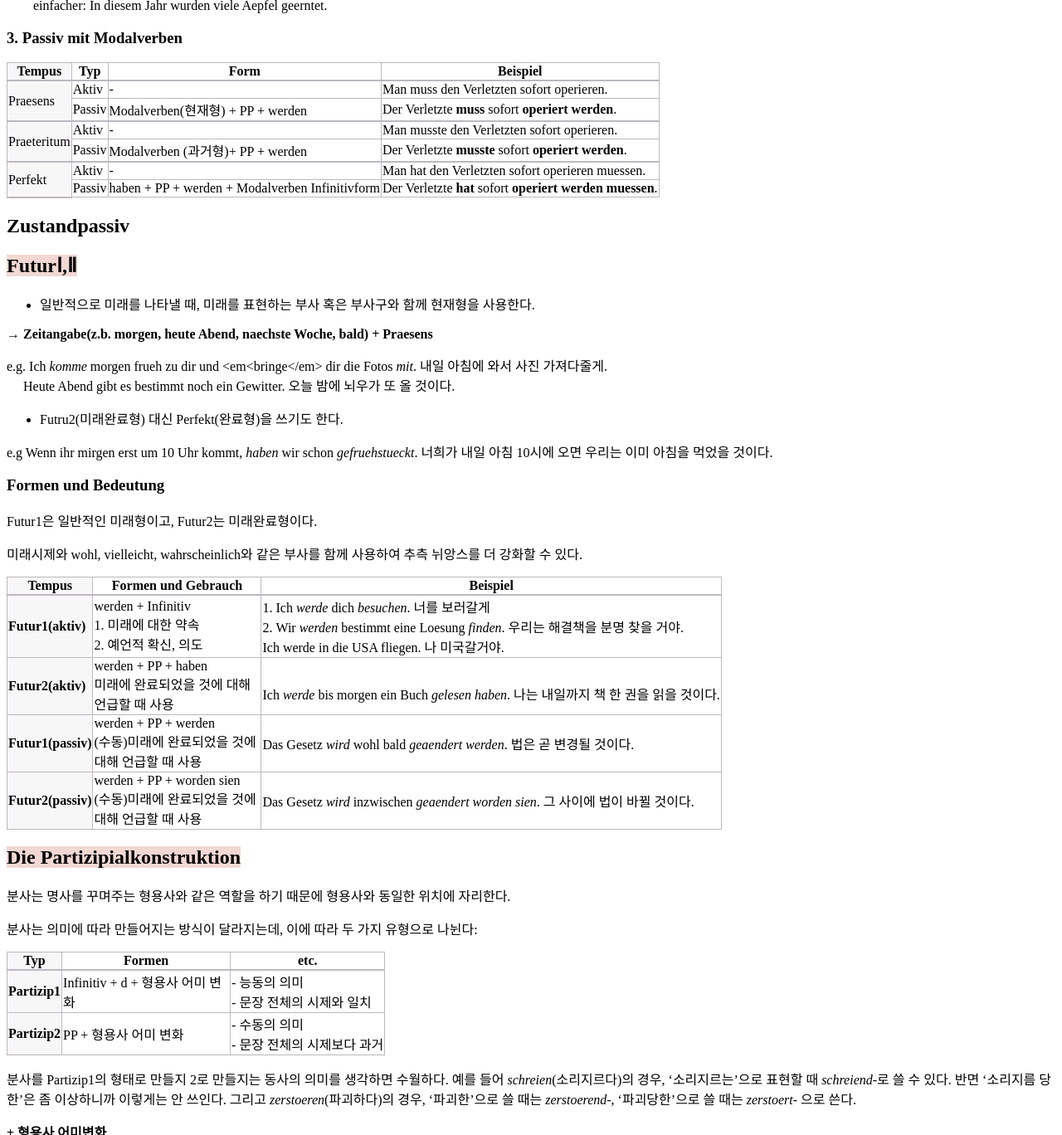
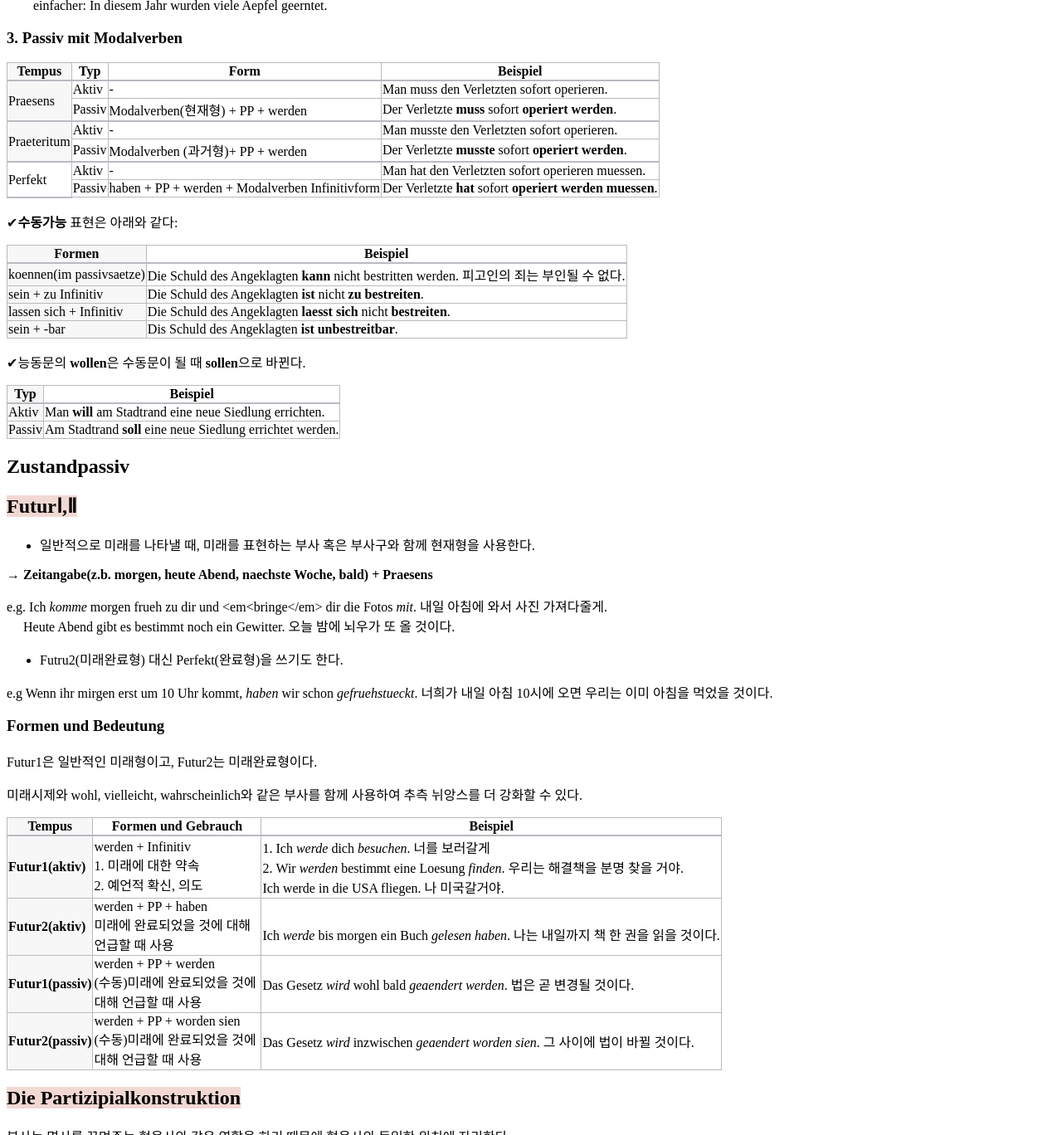
Before and after one commit to finddme/finddme.github.io, a Jekyll site: the page built from _posts/2021-01-24-DeutschGrammtik.md, in a window 1280 px wide and 1400 px high, scrolled down 5135 px, cut to the strip 0-1368 px from the top of the window. Shown: the whole strip at 83% size. Built offline with Jekyll 4.4.1, drawn with Linux system fonts in a browser that asks for light colours.

Commit message:
Update 2021-01-24-DeutschGrammtik.md

```diff
--- a/_posts/2021-01-24-DeutschGrammtik.md
+++ b/_posts/2021-01-24-DeutschGrammtik.md
@@ -355,9 +355,9 @@ Modalverben(화법조동사)는 행동의 태도를 나타내주는 동사라서
  </body>
  </html>
 
- &#10004; 수동태에 주어가 있음에도 Es가 나오는 경우가 있다.
- &nbsp;&nbsp;&nbsp;&nbsp;e.g. Es wurden in diesem Jahr viele Aepfel geerntet.(Es와 동사의 수가 일치하지 않는다. 주어는 viele Aepfel이다.) 올해 많은 사과가 수확되었다.
- &nbsp;&nbsp;&nbsp;&nbsp;&nbsp;&nbsp;&nbsp;&nbsp;einfacher: In diesem Jahr wurden viele Aepfel geerntet.
+&#10004; 수동태에 주어가 있음에도 Es가 나오는 경우가 있다.
+&nbsp;&nbsp;&nbsp;&nbsp;e.g. Es wurden in diesem Jahr viele Aepfel geerntet.(Es와 동사의 수가 일치하지 않는다. 주어는 viele Aepfel이다.) 올해 많은 사과가 수확되었다.
+&nbsp;&nbsp;&nbsp;&nbsp;&nbsp;&nbsp;&nbsp;&nbsp;einfacher: In diesem Jahr wurden viele Aepfel geerntet.
 
 
 
@@ -386,13 +386,62 @@ Modalverben(화법조동사)는 행동의 태도를 나타내주는 동사라서
        <tr><td class="line2">Passiv</td><td class="line2">Modalverben(현재형) + PP + werden</td><td class="line2">Der Verletzte <strong>muss</strong> sofort <strong>operiert werden</strong>.</td></tr>
        <tr><td class="line4" rowspan="2">Praeteritum</td><td class="line">Aktiv</td><td class="line">-</td><td class="line">Man musste den Verletzten sofort operieren.</td></tr>
        <tr><td class="line2">Passiv</td><td class="line2">Modalverben (과거형)+ PP + werden</td><td class="line2">Der Verletzte <strong>musste</strong> sofort <strong>operiert werden</strong>.</td></tr>
-       <tr><td class="line4" rowspan="2">Perfekt</td><td class="line">Aktiv</td><td class="line">-</td><td class="line">Man hat den Verletzten sofort operieren muessen.</td></tr>
+       <tr><td class="line2" rowspan="2">Perfekt</td><td class="line">Aktiv</td><td class="line">-</td><td class="line">Man hat den Verletzten sofort operieren muessen.</td></tr>
        <tr><td class="line">Passiv</td><td class="line">haben + PP + werden + Modalverben Infinitivform</td><td class="line">Der Verletzte <strong>hat</strong> sofort <strong>operiert werden muessen</strong>.</td></tr>
      </table>
  </body>
  </html>
 
+ &#10004;**수동가능** 표현은 아래와 같다:
 
+ <html>
+  <head>
+    <style type="text/css">
+      .line{border-bottom: 1px solid #BDB8C1;}
+      .line2{border-bottom: 2px solid #BDB8C1;}
+      .line3{border-bottom: 1px solid #BDB8C1; background-color: #F7F7F7;}
+      .line4{border-bottom: 2px solid #BDB8C1; background-color: #F7F7F7;}
+      table, th, td {
+         border:1px solid #BDB8C1;
+         background-color: #FFFFFF;
+       }
+    </style>
+   </head>
+   <body>
+     <table style="border-collapse:collapse">
+       <tr><th class="line4" bgcolor="#F8F7F9">Formen</th><th class="line2">Beispiel</th></tr>
+       <tr><td class="line3">koennen(im passivsaetze)</td><td class="line">Die Schuld des Angeklagten <strong>kann</strong> nicht bestritten werden. 피고인의 죄는 부인될 수 없다.</td></tr>
+       <tr><td class="line3">sein + zu Infinitiv</td><td class="line">Die Schuld des Angeklagten <strong>ist</strong> nicht <strong>zu bestreiten</strong>.</td></tr>
+       <tr><td class="line3">lassen sich + Infinitiv</td><td class="line">Die Schuld des Angeklagten <strong>laesst sich</strong> nicht <strong>bestreiten</strong>.</td></tr>
+       <tr><td class="line3">sein + -bar</td><td class="line">Dis Schuld des Angeklagten <strong>ist unbestreitbar</strong>.</td></tr>
+     </table>
+ </body>
+ </html>
+
+
+&#10004;능동문의 **wollen**은 수동문이 될 때 **sollen**으로 바뀐다.
+
+<html>
+  <head>
+    <style type="text/css">
+      .line{border-bottom: 1px solid #BDB8C1;}
+      .line2{border-bottom: 2px solid #BDB8C1;}
+      .line3{border-bottom: 1px solid #BDB8C1; background-color: #F7F7F7;}
+      .line4{border-bottom: 2px solid #BDB8C1; background-color: #F7F7F7;}
+      table, th, td {
+         border:1px solid #BDB8C1;
+         background-color: #FFFFFF;
+       }
+    </style>
+   </head>
+   <body>
+     <table style="border-collapse:collapse">
+       <tr><th class="line4" bgcolor="#F8F7F9">Typ</th><th class="line2">Beispiel</th></tr>
+       <tr><td class="line3">Aktiv</td><td class="line">Man <strong>will</strong> am Stadtrand eine neue Siedlung errichten. </td></tr>
+       <tr><td class="line3">Passiv</td><td class="line">Am Stadtrand <strong>soll</strong> eine neue Siedlung errichtet werden.</td></tr>
+     </table>
+ </body>
+ </html>
 
 
 ## Zustandpassiv
```
